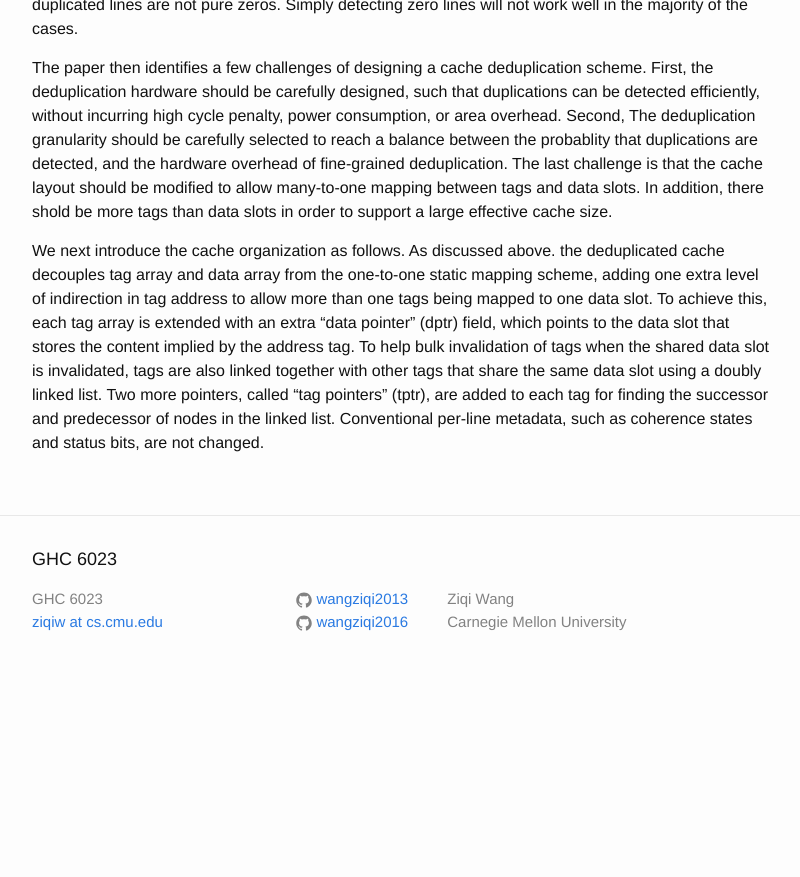
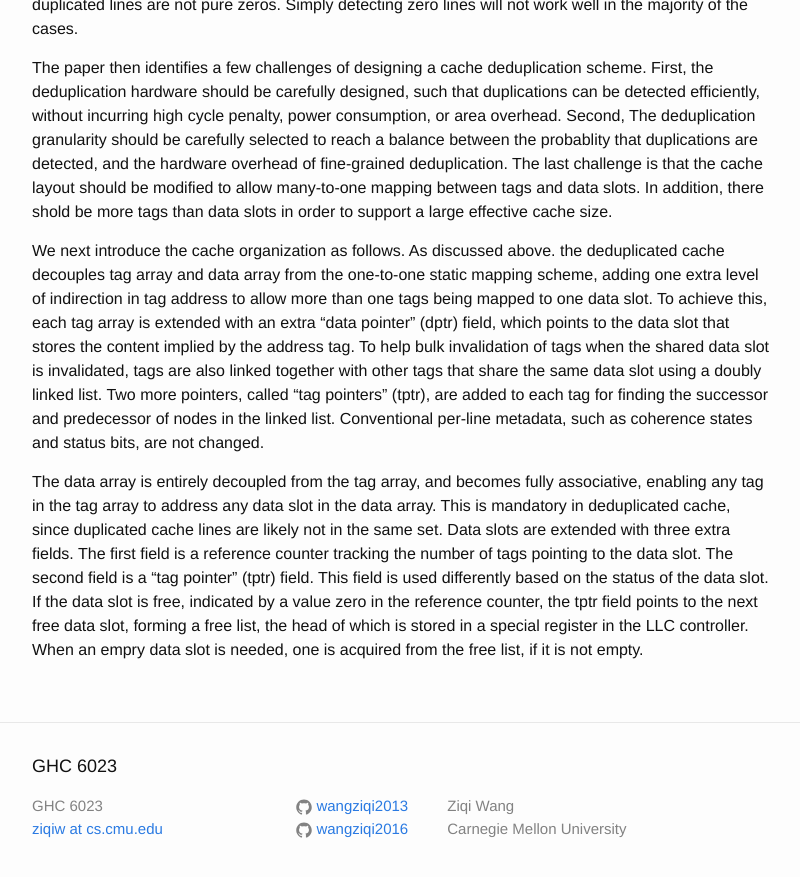
Before and after one commit to wangziqi2013/wangziqi2013.github.io, a Jekyll site: the page built from _posts/2020-06-24-llc-dedup.markdown, in a window 1280 px wide and 900 px high, scrolled down 847 px. Shown: the top 877 px of the window, without its empty margins (238-1038 px from the left). Built offline with Jekyll 4.4.1, drawn with Linux system fonts in a browser that asks for light colours; before the commit the page ends 1540 px from its top, so only the background shows below that.

Commit message:
Adding tag pointer

```diff
--- a/_posts/2020-06-24-llc-dedup.markdown
+++ b/_posts/2020-06-24-llc-dedup.markdown
@@ -47,3 +47,12 @@ To help bulk invalidation of tags when the shared data slot is invalidated, tags
 tags that share the same data slot using a doubly linked list. Two more pointers, called "tag pointers" (tptr), are
 added to each tag for finding the successor and predecessor of nodes in the linked list.
 Conventional per-line metadata, such as coherence states and status bits, are not changed.
+
+The data array is entirely decoupled from the tag array, and becomes fully associative, enabling any tag in the tag array
+to address any data slot in the data array. This is mandatory in deduplicated cache, since duplicated cache lines are likely
+not in the same set. Data slots are extended with three extra fields. The first field is a reference counter tracking the
+number of tags pointing to the data slot.
+The second field is a "tag pointer" (tptr) field. This field is used differently based on the status of the data slot.
+If the data slot is free, indicated by a value zero in the reference counter, the tptr field points to the next free data
+slot, forming a free list, the head of which is stored in a special register in the LLC controller. When an empry data
+slot is needed, one is acquired from the free list, if it is not empty.
```
